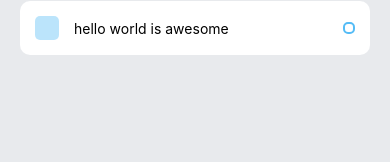
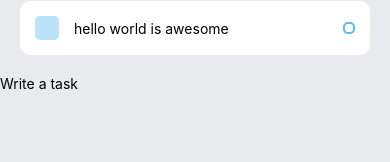
Before and after one commit to octoi/react-native-todo-app, a React Native app: screen / in a window 390 px wide. Shown: the part 138-300 px from the top of the page. Built offline with nearby package versions, Linux system fonts and the light colour scheme.

Commit message:
components

```diff
--- a/App.js
+++ b/App.js
@@ -1,6 +1,6 @@
 import React from 'react';
 import Task from './components/Task';
-import { StyleSheet, Text, View } from 'react-native';
+import { KeyboardAvoidingView, Platform, StyleSheet, Text, TextInput, View } from 'react-native';
 
 export default function App() {
   return (
@@ -13,6 +13,13 @@ export default function App() {
           <Task text="hello world is awesome" />
         </View>
       </View>
+
+      <KeyboardAvoidingView
+        behavior={Platform.OS === "ios" ? "padding" : "height"}
+        style={styles.writeTaskWrapper}
+      >
+        <TextInput style={styles.input} placeholder="Write a task" />
+      </KeyboardAvoidingView>
     </View>
   );
 }
```
